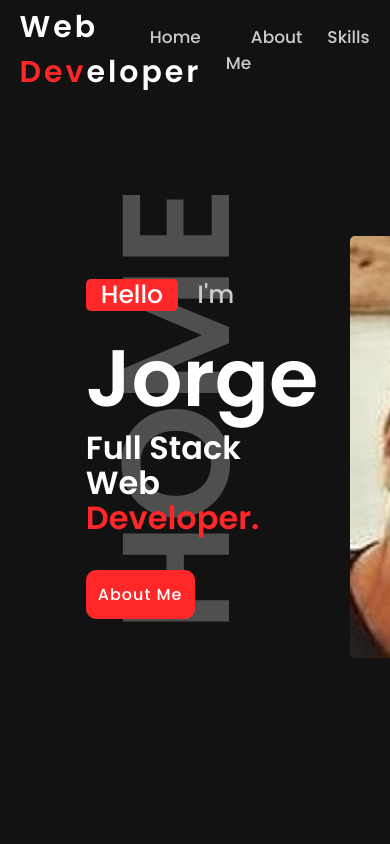
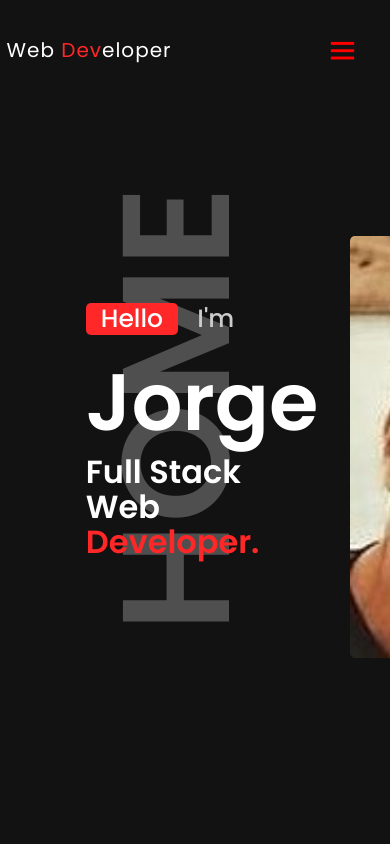
Before and after one commit to jorgeacosta02/Portfolio, a website: page index.html in a window 390 px wide. Shown: the top 844 px of the page. Drawn offline with nearby package versions, Linux system fonts and the light colour scheme.

Commit message:
Responsive Design

```diff
--- a/index.html
+++ b/index.html
@@ -11,7 +11,8 @@
 </head>
 <body>
     <header class="header">
-        <a href="#" class="logo">Web <span>Dev</span>eloper</a>
+        <a href="#" class="logo">Web                    <span>Dev</span>eloper
+        </a>
         <ul class="navlist">
             <li><a href="#home" class="active">Home</a></li>
             <li><a href="#about">About Me</a></li>
@@ -20,7 +21,6 @@
             <li><a href="#background">Background</a></li>
             <li><a href="#contact">Contact</a></li>
         </ul>
-        <div class="bx bx-menu"></div>
         <div class="bx bx-menu" id="menu-icon"></div>
     </header>
 
@@ -37,9 +37,9 @@
                 </div>
                 <h1>Jorge</h1>
                 <h3>Full Stack Web <span>Developer.</span></h3>
-                <div class="button">
+                <!-- <div class="button">
                     <a href="#" class="btn">About Me</a>
-                </div>
+                </div> -->
             </div>
             <img src="/img/Perfil-recortado.jpg" class="home-img"/>
         </div>
@@ -55,9 +55,9 @@
             <div class="about-data" >
                 <h4>Full Stack Web <span>Developer</span></h4>
                 <p>Full Satck Web Developer with passion for programming and web design. I am looking for an opportunity to apply my knowledge in front-end and back-end web development in a collaborative environment that allows me to make valuable contributions and at the same time learn and advance in the development of my skills, both technical and soft, in addition to learning and incorporate new technologies that improve my performance and ability to contribute.</p>
-                <div>
+                <!-- <div>
                     <a href="#" class="btn">More About</a>
-                </div>
+                </div> -->
             </div>
         </div>
     </section>
@@ -68,7 +68,7 @@
     <section class="skills" id="skills">
         <h1 class="skills-h1">SKILLS</h1>
         <div class="div-skills">
-            <!-- <img src="/img/HTML.png" class="sk"/>
+            <img src="/img/HTML.png" class="sk"/>
             <img src="/img/CSS.png" class="sk"/>
             <img src="/img/javascript.png" class="sk"/>
             <img src="/img/Typescript.svg.png" class="sk"/>
@@ -82,7 +82,7 @@
             <img src="/img/GitHub-Mark.png" class="sk"/>
             <img src="/img/Bootstrap.png" class="sk"/>
             <img src="/img/sass1.webp" class="sk"/>
-            <img src="/img/Agile.png" class="sk"/> -->
+            <img src="/img/scrum.png" class="sk"/>
         </div>
     </section>
 
--- a/sass/_about.scss
+++ b/sass/_about.scss
@@ -30,6 +30,7 @@
     left: 18vw;
     top: 18vh;
     gap: 5rem;
+    // background-color: red;
 }
 
 .about-img{
@@ -39,8 +40,10 @@
 
 .about-data {
     height: 100%;
+    width: 40%;
     @include mixinsfunc.create-flexbox(column, space-between);
     align-items: flex-start;
+    // background-color: blue;
 }
 
 .about-text h2{
--- a/sass/_contact.scss
+++ b/sass/_contact.scss
@@ -10,7 +10,7 @@
 .contact-h1{
     position: relative;
     left: -23vw;
-    top: 37vh;
+    top: 36vh;
     display: inline-block;
     transform: rotate(-90deg)  scaleX(0.7);
     font-size: 9.5rem;
--- a/sass/_header.scss
+++ b/sass/_header.scss
@@ -1,5 +1,6 @@
 @use "variables";
 @use "general";
+@use "mixinsfunc";
 
 header{
     position: fixed;
@@ -11,39 +12,69 @@ header{
     display: flex;
     align-items: center;
     justify-content: space-evenly;
-    padding: 22px 5%;
+    padding: 0vw;
     border-bottom: 1px solid transparent;
     transition: all .5s ease;
+    background-color: variables.$bg-color;
+    // background-color: green;
 }
 .logo{
+    // display: none;
     color: variables.$text-color;
-    font-size: 30px;
+    font-size: 2.7vw;
     font-weight: 700;
     letter-spacing: 3px;
-    width: 30%;
+    left: -1vw;
+    // background-color: yellow;
 }
 .navlist{
-    display: flex;
+    @include mixinsfunc.create-flexbox(row, space-evenly);
+    width: 70%;
+    // background-color: blue;
     & a{
         color: variables.$second-text-color;
-        font-size: 17px;
+        font-size: 1.5vw;
         font-weight: 500;
-        margin: 0 25px;
+        // margin: 0 10%;
         transition: all .45s ease;
+        // background-color: red;
         &:hover{
             color: variables.$main-color;
+            width: auto;
         }
         &:active{
             color: variables.$active-color;
             transition: all .001s ease;
         }
     }
-    }
+}
 #menu-icon{
+    display: none;
     font-size: 35px;
-    color: var(--text-color);
+    width: 5vw;
+    color: red;
     z-index: 1000;
     cursor: pointer;
-    margin-left: 325px;
-    display: none
+    margin-right: 10%;
 }
+
+@media (max-width: 600px){
+    // section{
+    //     background-color: white;
+    // }
+    #menu-icon{
+        display: block;
+    }
+    .navlist{
+        display: none;
+        with:70%;
+    }
+    .logo{
+
+        color: variables.$text-color;
+        font-size: 20px;
+        font-weight: 400;
+        letter-spacing: 1px;
+        width: 80%;
+    }
+}
```
Also changed, not shown: css/style.css, img/github-text.png (added), img/scrum.png (added), 1 other file.
